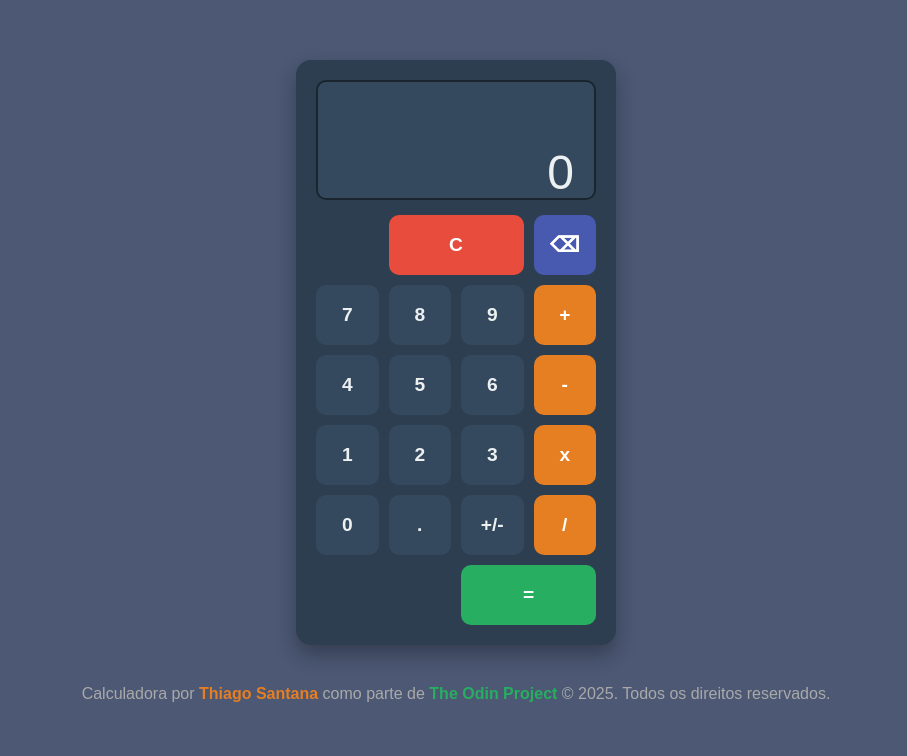
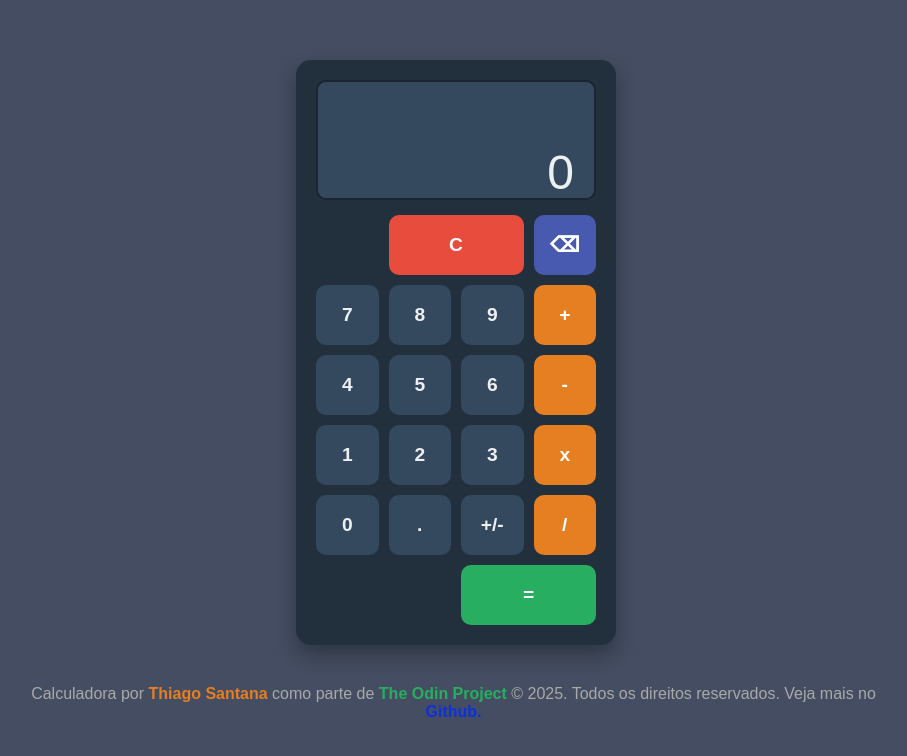
Before and after one commit to thiagoSantz/Calculadora, a plain HTML site: page index.html in a window 1280 px wide. Shown: the whole page, without its empty margins (184-1091 px from the left). Drawn offline with Linux system fonts and the light colour scheme.

Commit message:
README, LICENSE adicionados e links corrigidos em index e style.

```diff
--- a/index.html
+++ b/index.html
@@ -69,7 +69,8 @@
     <div id="testes"></div>
     <div class="Rodape">
       <p class="linha">
-        <span>Calculadora por <span class="destaque">Thiago Santana</span> como parte de <a href="https://www.theodinproject.com/" class="link">The Odin Project</a> © 2025. Todos os direitos reservados.</span>
+        <span>Calculadora por <span class="destaque">Thiago Santana</span> como parte de <a href="https://www.theodinproject.com/" class="link">The Odin Project</a> © 2025. Todos os direitos reservados. Veja mais no <a href="https://github.com/thiagoSantz/Calculadora" class="link-dois"> Github. </a></span>
+        <span></span>
       </p>
     </div>
   </body>
--- a/style.css
+++ b/style.css
@@ -7,7 +7,7 @@
 
 body {
   font-family: Arial, sans-serif;
-  background: #4c5874;
+  background: #444d61;
   padding: 60px 20px 20px 20px;
 }
 
@@ -38,6 +38,12 @@ body {
   font-weight: bold;
 }
 
+.link-dois {
+    color: #022df0da; /* cor do link */
+    text-decoration: none; /* remove sublinhado */
+    font-weight: bold;
+}
+
 .link:hover {
   text-decoration: underline; /* sublinha ao passar mouse */
   font-weight: bold;
@@ -48,7 +54,7 @@ body {
 .Calculadora {
   max-width: 320px;
   margin: 0 auto;
-  background: #2c3e50;
+  background: #22303d;
   border-radius: 15px;
   padding: 20px;
   box-shadow: 0 10px 20px rgba(0, 0, 0, 0.3);
```
Also changed, not shown: 2 other files.
